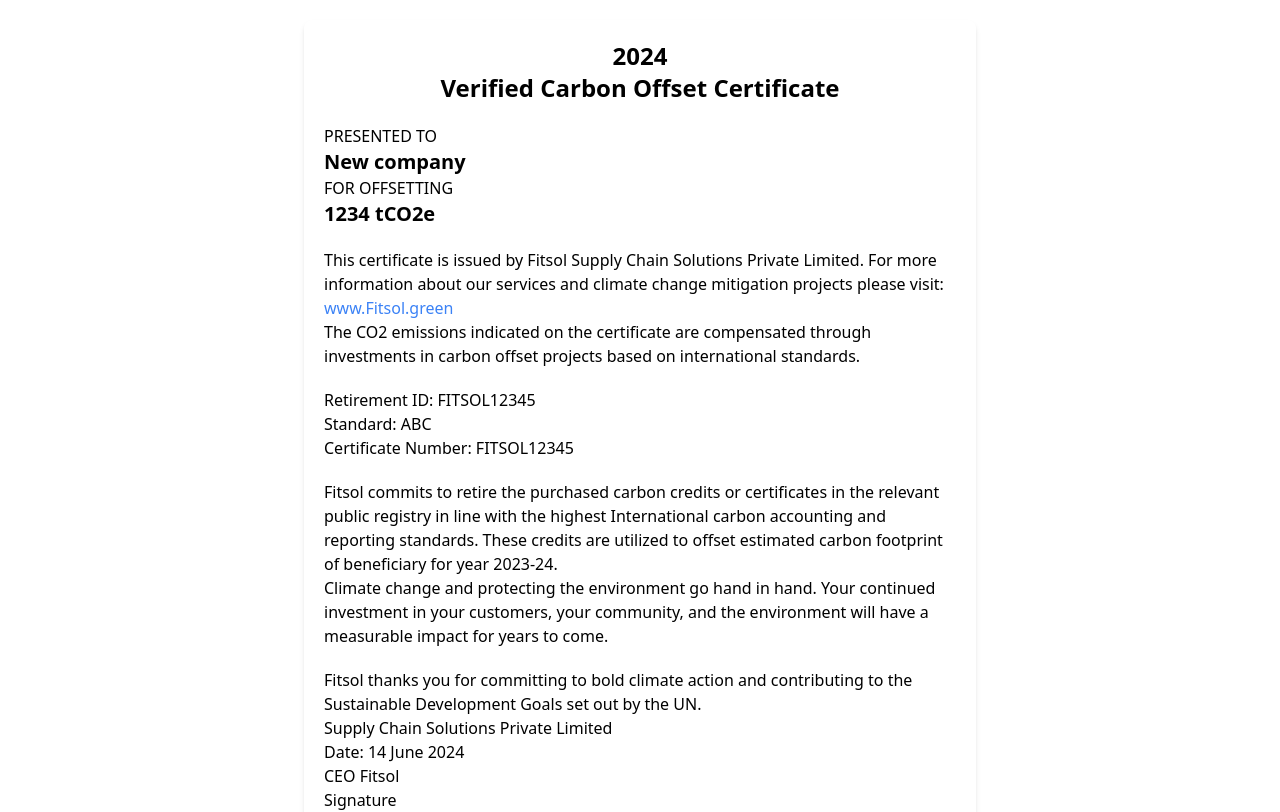
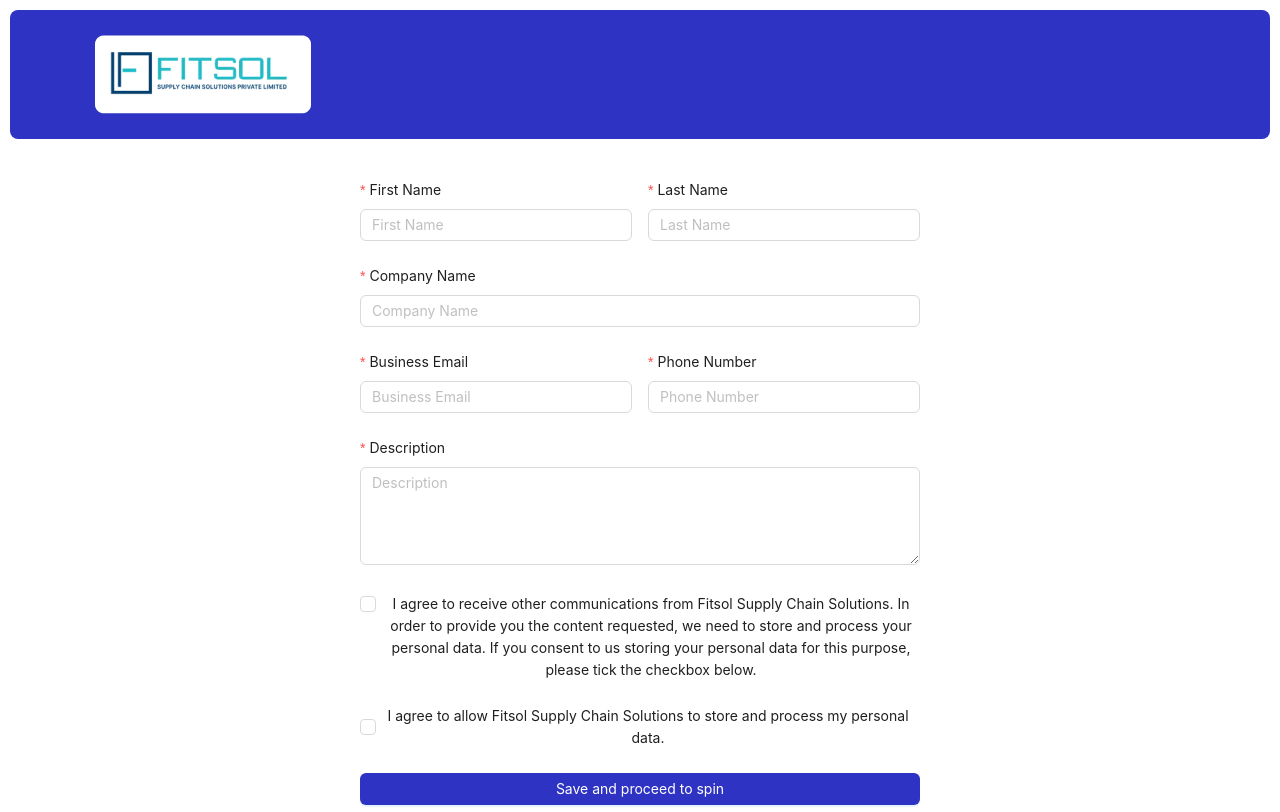
Before and after one commit to scsfitsol/spinner, a React (Create React App) app: page / in a window 1280 px wide. Shown: the top 812 px of the page. Built offline with nearby package versions, Linux system fonts and the light colour scheme.

Commit message:
added form

```diff
--- a/package.json
+++ b/package.json
@@ -8,13 +8,16 @@
     "@testing-library/user-event": "^13.5.0",
     "ajv": "^8.16.0",
     "antd": "^5.18.0",
+    "axios": "^1.7.2",
+    "formik": "^2.4.6",
     "react": "^18.3.1",
     "react-dom": "^18.3.1",
     "react-router-dom": "^6.23.1",
     "react-scripts": "5.0.1",
     "react-spinning-wheel": "2.1.0",
     "react-wheel-of-prizes": "1.0.9",
-    "web-vitals": "^2.1.4"
+    "web-vitals": "^2.1.4",
+    "yup": "^1.4.0"
   },
   "scripts": {
     "start": "react-scripts start",
--- a/src/Component/SpinMain/Form/Form.js
+++ b/src/Component/SpinMain/Form/Form.js
@@ -1,10 +1,29 @@
-import React from "react";
+import React, { useRef, useState } from "react";
 import { Input, Form, Button, Row, Col, Checkbox } from "antd";
 import logo from "./LogoForm.png"; // Import your logo image
+import axios from "axios";
 
-const App = () => {
-  const handleFinish = (values) => {
-    console.log("Form values:", values);
+const FormSection = () => {
+  const baseUrl = "http://localhost:3001/api/v1";
+
+  const formRef = useRef(null);
+  const [loading, setLoading] = useState(false);
+
+  const handleFinish = async (values) => {
+    try {
+      setLoading(true);
+      const formData = { ...values };
+      delete formData.terms;
+      delete formData.privacyPolicy;
+
+      await formRef.current.validateFields();
+      await axios.post(`${baseUrl}/spinnerFormData`, formData);
+      formRef.current.resetFields();
+    } catch (err) {
+      console.log(err);
+    } finally {
+      setLoading(false);
+    }
   };
 
   return (
@@ -46,6 +65,7 @@
         }}
       >
         <Form
+          ref={formRef}
           name="basic_form"
           initialValues={{ remember: true }}
           onFinish={handleFinish}
@@ -135,25 +155,33 @@
           <Form.Item
             name="terms"
             valuePropName="checked"
+            style={{ display: "flex", alignItems: "flex-start" }}
             rules={[
               {
                 validator: (_, value) =>
                   value
                     ? Promise.resolve()
-                    : Promise.reject("Please accept the terms and conditions"),
+                    : Promise.reject(
+                      "Please accept the terms and conditions"
+                    ),
               },
             ]}
           >
-            <Checkbox style={{ lineHeight: "normal" }}>
-              <p>
-                I agree to receive other communications from Fitsol Supply Chain
-                Solutions.
-              </p>
-            </Checkbox>
-            In order to provide you the content requested, we need to store and
-            process your personal data. If you consent to us storing your
-            personal data for this purpose, please tick the checkbox below.
+            <div style={{ display: "flex", alignItems: "flex-start" }}>
+              <Checkbox style={{ marginTop: 4, marginRight: 6 }} />
+              <div style={{ marginTop: "4px" }}>
+                <span>
+                  I agree to receive other communications from Fitsol
+                  Supply Chain Solutions. In order to provide you the
+                  content requested, we need to store and process your
+                  personal data. If you consent to us storing your
+                  personal data for this purpose, please tick the
+                  checkbox below.
+                </span>
+              </div>
+            </div>
           </Form.Item>
+
 
           <Form.Item
             name="privacyPolicy"
@@ -178,6 +206,7 @@
               type="primary"
               htmlType="submit"
               style={{ width: "100%", backgroundColor: "#2E33C3" }}
+              loading={loading}
             >
               Save and proceed to spin
             </Button>
@@ -188,4 +217,4 @@
   );
 };
 
-export default App;
+export default FormSection;
--- a/src/Component/SpinMain/Main.js
+++ b/src/Component/SpinMain/Main.js
@@ -1,6 +1,7 @@
 import React from "react";
 // import Calculator from "./Calculator/Calculator";
 import Certificate from "../Certification/Certificate";
+import FormSection from "./Form/Form";
 // import Spin from "./Script";
 // import "./Min.css";
 // import Spin1 from "./Spin1";
@@ -27,13 +28,14 @@
     //   <Calculator />
     // </div>
     <div>
-      <Certificate
+      {/* <Certificate
         company="New company"
         amount="1234"
         date="14 June 2024"
         retirementId="FITSOL12345"
         standard="ABC"
-      />
+      /> */}
+      <FormSection />
     </div>
   );
 };
```
Also changed, not shown: 1 other file (tests, documents, lock files or other folders).
